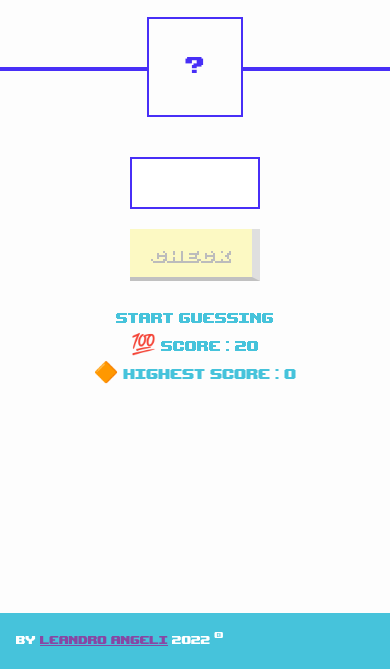
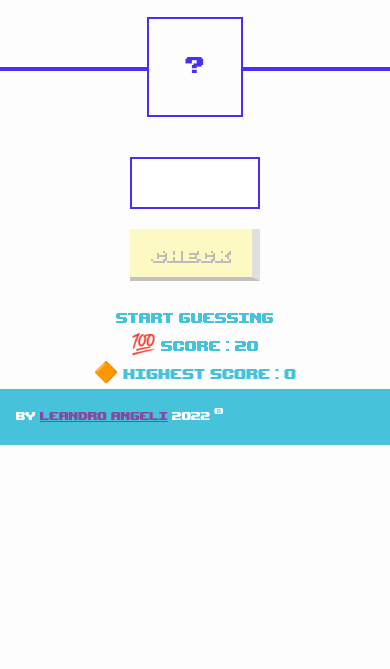
Before and after one commit to Leandro-Andres-Angeli/guess-number-game, a website: page index.html in a window 390 px wide. Shown: the part 175-844 px from the top of the page. Drawn offline with nearby package versions, Linux system fonts and the light colour scheme.

Commit message:
fixed position footer

```diff
--- a/index.html
+++ b/index.html
@@ -64,7 +64,7 @@
             </div>
         </div>
     </section>
-    <footer class=" text-white  md:text-xl text-base p-4 md:p-6 absolute"
+    <footer class=" text-white  md:text-xl text-base p-4 md:p-6 md:absolute static"
         style="background-color:var(--light-blue) ;inset: auto 0 0; ">
         <p>By <a href="https://github.com/Leandro-Andres-Angeli" class="underline" style="color:#8747a4">Leandro
                 Angeli</a> 2022 <sup>&copy;</sup> </p>
```
Also changed, not shown: output.css.
